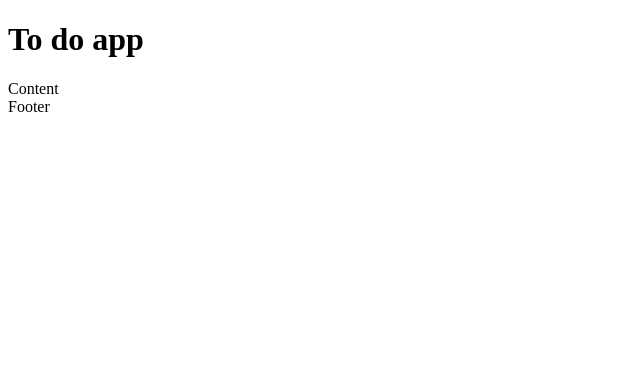
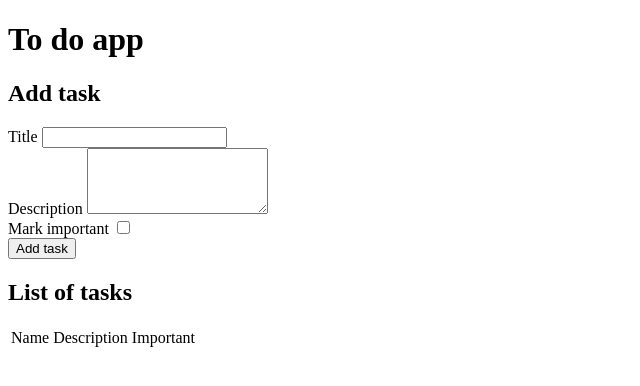
Before and after one commit to laurpe/to-do-app, a plain HTML site: page index.html in a window 1280 px wide. Shown: the whole page, without its empty margins (0-640 px from the left). Drawn offline with Linux system fonts and the light colour scheme.

Commit message:
basic add task functionality

```diff
--- a/index.html
+++ b/index.html
@@ -11,8 +11,40 @@
         <header>
             <h1>To do app</h1>
         </header>
-        <main>Content</main>
-        <footer>Footer</footer>
+        <main>
+            <section>
+                <h2>Add task</h2>
+            </section>
+            <form id="add-task-form">
+                <div>
+                    <label for="title">Title</label>
+                    <input type="text" id="title" />
+                </div>
+                <div>
+                    <label for="description">Description</label>
+                    <textarea id="description" rows="4"></textarea>
+                </div>
+                <div>
+                    <label for="isImportant">Mark important</label>
+                    <input type="checkbox" id="isImportant" />
+                </div>
+                <div>
+                    <input type="submit" value="Add task" />
+                </div>
+            </form>
+            <section>
+                <h2>List of tasks</h2>
+                <table id="task-table">
+                    <tbody>
+                        <tr>
+                            <td>Name</td>
+                            <td>Description</td>
+                            <td>Important</td>
+                        </tr>
+                    </tbody>
+                </table>
+            </section>
+        </main>
         <script src="main.js"></script>
     </body>
 </html>
--- a/main.js
+++ b/main.js
@@ -0,0 +1,42 @@
+class Task {
+    constructor(title, description, isImportant) {
+        this.title = title;
+        this.description = description;
+        this.isImportant = isImportant;
+    }
+}
+
+const addTask = (event) => {
+    event.preventDefault();
+
+    const title = document.querySelector("#title").value;
+    const description = document.querySelector("#description").value;
+    const isImportant = document.querySelector("#isImportant").checked;
+
+    const task = new Task(title, description, isImportant);
+
+    console.log(task);
+
+    let tasks = [];
+
+    tasks.push(task);
+
+    console.log(tasks);
+
+    const taskTable = document.querySelector("#task-table");
+    const row = document.createElement("tr");
+    const taskData = tasks
+        .map((task) => {
+            return `<td>${task.title}</td><td>${task.description}</td><td>${task.isImportant}</td>`;
+        })
+        .join("");
+
+    console.log(taskTable);
+    console.log(taskData);
+
+    row.innerHTML = taskData;
+    taskTable.appendChild(row);
+};
+
+const addTaskForm = document.querySelector("#add-task-form");
+addTaskForm.addEventListener("submit", addTask);
```
